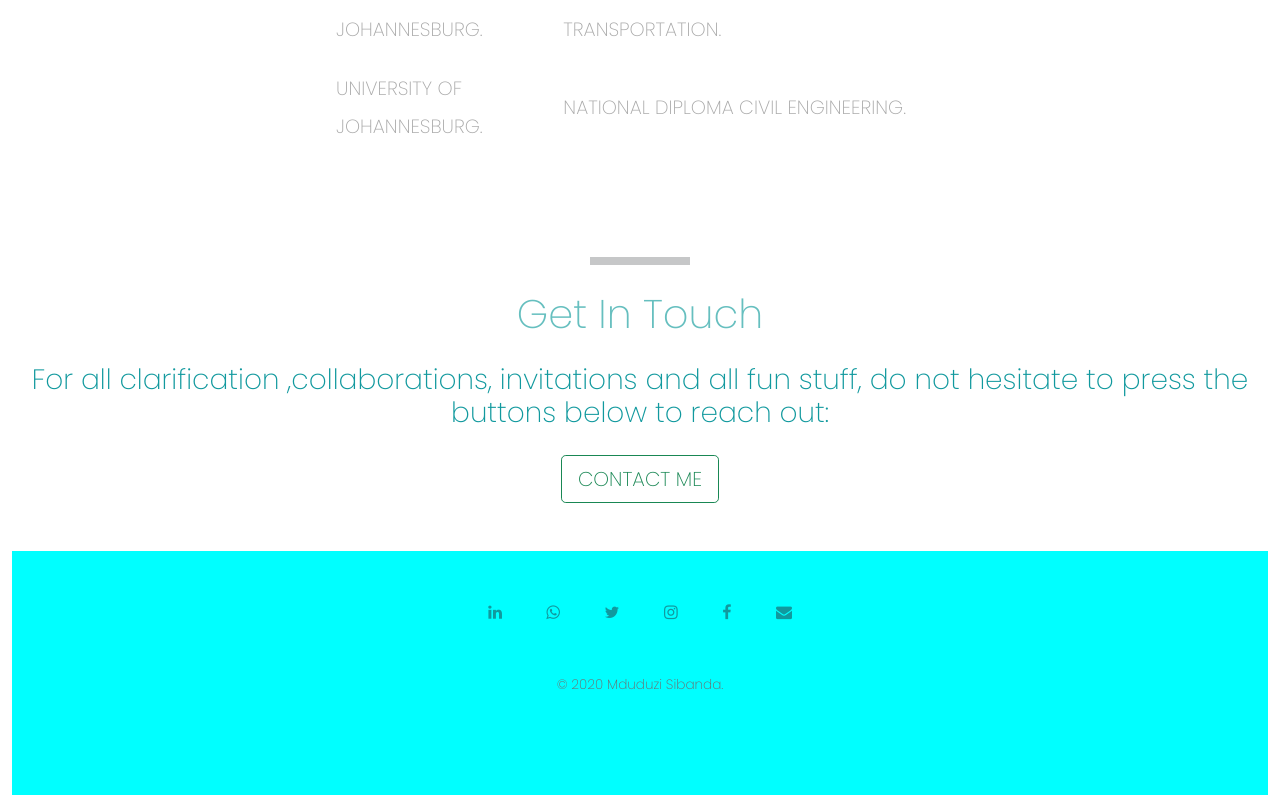
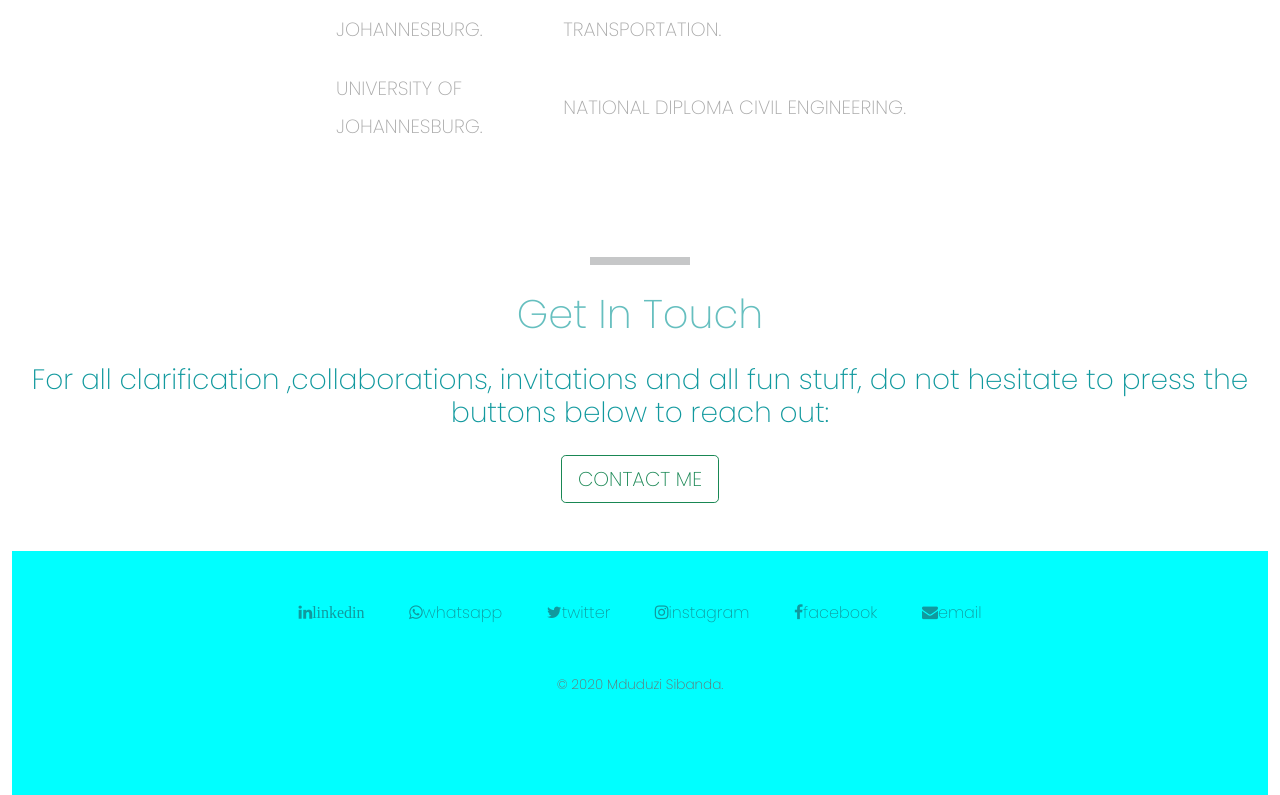
Before and after one commit to Mduesibanda/mywebsite, a plain HTML site: page index.html in a window 1280 px wide. Shown: the part 4839-5634 px from the top of the page. Drawn offline with nearby package versions, Linux system fonts and the light colour scheme.

Commit message:
Update index.html

```diff
--- a/index.html
+++ b/index.html
@@ -172,12 +172,12 @@
 
 
         <div class="bottom-container">
-            <a class="footer-link" href="https://www.linkedin.com/in/mduduzi-sibanda-185b5753/"><i class="fa fa-linkedin" aria-hidden="true"></i></a>
-            <a class="footer-link" href="https://www.whatsapp.com/mduesibanda/"><i class="fa fa-whatsapp" aria-hidden="true"></i></a>
-            <a class="footer-link" href="https://twitter.com/@Mduduzi55408059/"><i class="fa fa-twitter" aria-hidden="true"></i></a>
-            <a class="footer-link" href="https://www.instagram.com/babmdue/"><i class="fa fa-instagram" aria-hidden="true"></i></a>
-            <a class="footer-link" href="https://www.facebook.com/profile.php?id=100005933101339/"><i class="fa fa-facebook" aria-hidden="true"></i></a>
-            <a class="footer-link" href="mailto:mduesibanda@gmail.com"><i class="fa fa-envelope" aria-hidden="true"></i></i></a>
+            <a class="footer-link" href="https://www.linkedin.com/in/mduduzi-sibanda-185b5753/"><i class="fa fa-linkedin" aria-hidden="true">linkedin</i></a>
+            <a class="footer-link" href="https://www.whatsapp.com/mduesibanda/"><i class="fa fa-whatsapp" aria-hidden="true"></i>whatsapp</a>
+            <a class="footer-link" href="https://twitter.com/@Mduduzi55408059/"><i class="fa fa-twitter" aria-hidden="true"></i>twitter</a>
+            <a class="footer-link" href="https://www.instagram.com/babmdue/"><i class="fa fa-instagram" aria-hidden="true"></i>instagram</a>
+            <a class="footer-link" href="https://www.facebook.com/profile.php?id=100005933101339/"><i class="fa fa-facebook" aria-hidden="true"></i>facebook</a>
+            <a class="footer-link" href="mailto:mduesibanda@gmail.com"><i class="fa fa-envelope" aria-hidden="true"></i>email</a>
             <p class="copyrite">© 2020 Mduduzi Sibanda.</p>
         </div>
 
```
